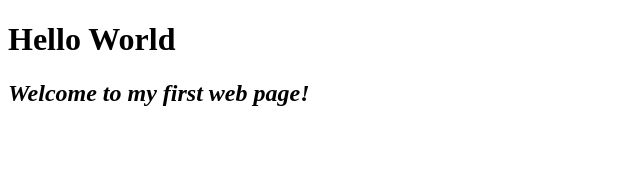
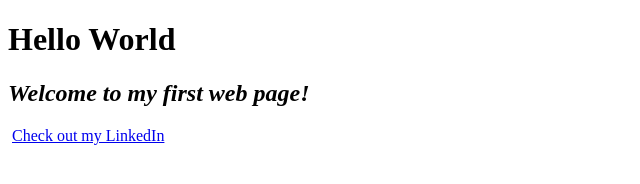
Before and after one commit to vikramcnagwekar/vikramcnagwekar.github.io, a plain HTML site: page index.html in a window 1280 px wide. Shown: the whole page, without its empty margins (0-640 px from the left). Drawn offline with Linux system fonts and the light colour scheme.

Commit message:
Update index.html

```diff
--- a/index.html
+++ b/index.html
@@ -4,5 +4,6 @@
 <h1>Hello World</h1>
 <p><b><i><h2>Welcome to my first web page!</h2></i></b></p>
     <img src="">
+    <a href="http://www.linkedin.com/in/vikramcnagwekar/">Check out my LinkedIn</a>
 </body>
 </html>
```
